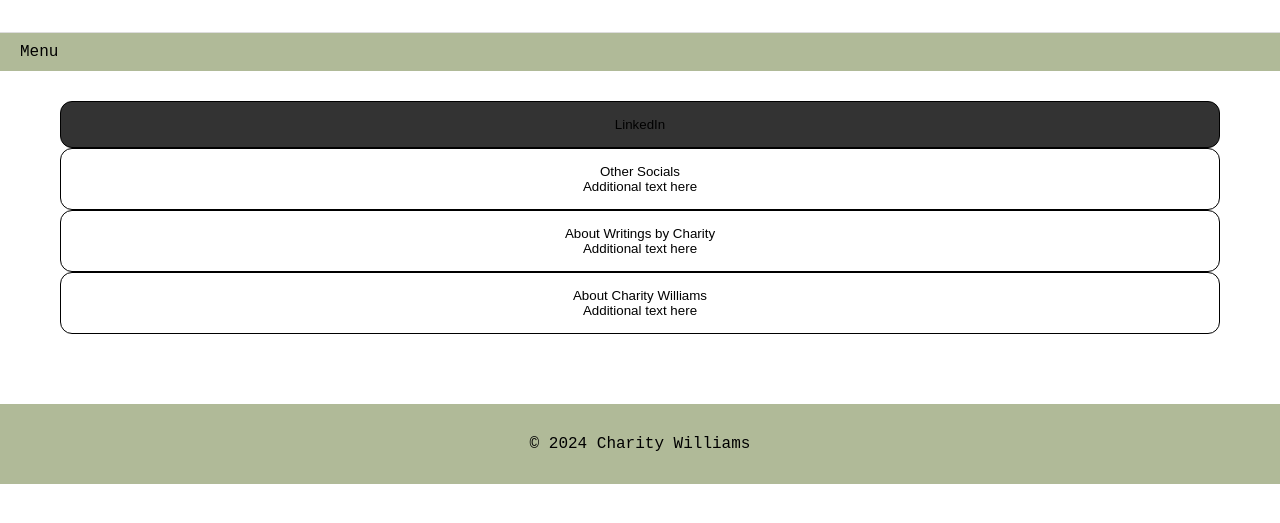
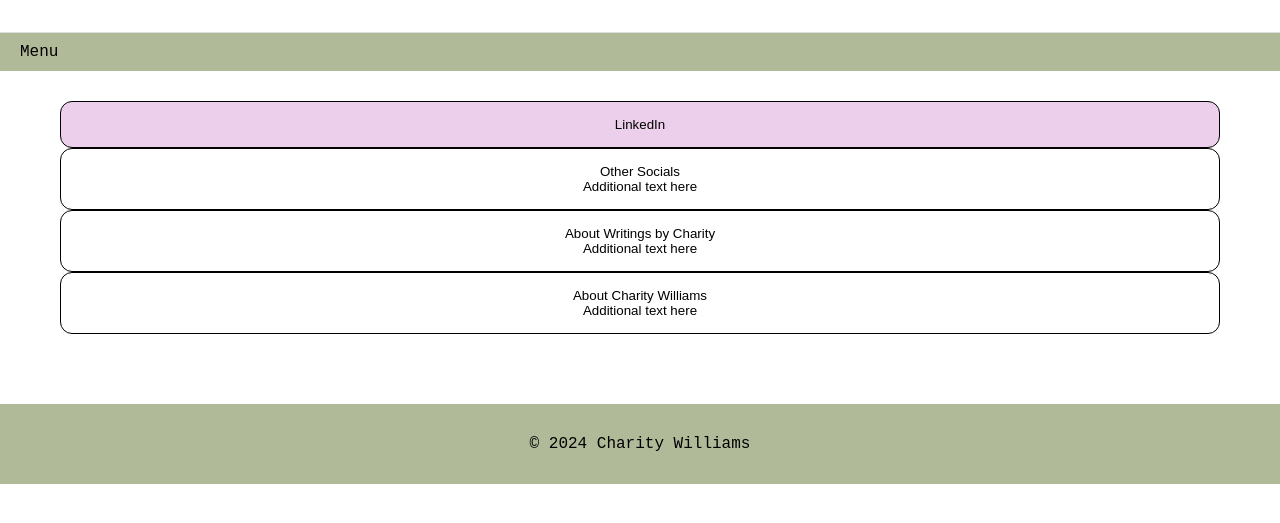
Before and after one commit to writingsbycharity/writingsbycharity.github.io, a plain HTML site: page about.html in a window 1280 px wide. In both pictures the pointer is over the button "LinkedIn". Shown: the part 197-720 px from the top of the page. Drawn offline with Linux system fonts and the light colour scheme.

Commit message:
Update about.html

```diff
--- a/about.html
+++ b/about.html
@@ -86,7 +86,7 @@
         font-size: 20;
     }
     .btn:hover {
-        background-color: #333;
+        background-color: rgba(208, 135, 205, 0.4);
         color: 585D4D;
     }
     .textbox-container {
```
